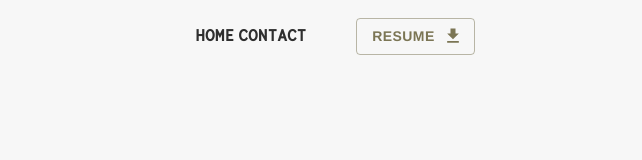
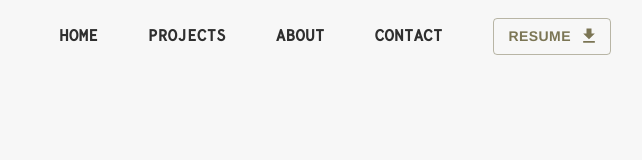
Before and after one commit to winterhardcastle/personal-website-v2, a React (Create React App) app: page /contact in a window 1280 px wide. Shown: the top 160 px of the page, without its empty margins (328-970 px from the left). Built offline with nearby package versions, Linux system fonts and the light colour scheme; no server answers.

Commit message:
Added About and Projects navbar buttons and created custom scrolltoElement function

```diff
--- a/src/components/about/About.tsx
+++ b/src/components/about/About.tsx
@@ -1,6 +1,6 @@
 const About = () => {
     return (
-        <div className="h-screen flex flex-col justify-center">
+        <div className="h-screen flex flex-col justify-center" id="aboutme">
             <h1 className="pb-12 pl-[25vw] font-bold text-left text-5xl">About Me</h1>
             <div className="flex justify-around">
                 <div className="w-1/2 flex gap-4 justify-left">
--- a/src/components/nav/Navbar.tsx
+++ b/src/components/nav/Navbar.tsx
@@ -1,6 +1,7 @@
 import { Button } from "@mui/material";
 import DownloadIcon from '@mui/icons-material/Download';
 import { Link } from "react-router-dom";
+import {scrollToElement} from '../../utils/functions'
 
 const Navbar = () => {
     return(
@@ -8,7 +9,11 @@ const Navbar = () => {
         <div className='bg-white dark-bg-white select-none flex justify-center items-center'>
             <div className="p-4 flex font-semibold align-center items-center justify-center">
                 <Link to="/" className="pl-12">HOME</Link>
-                <Link to="/contact" className="pr-12">CONTACT</Link>
+                {/*eslint-disable-next-line jsx-a11y/anchor-is-valid */}
+                <a className="px-12" onClick={() => {scrollToElement('softwareprojects')}}>PROJECTS</a>
+                {/*eslint-disable-next-line jsx-a11y/anchor-is-valid */}
+                <a onClick={() => {scrollToElement('aboutme')}}>ABOUT</a>
+                <Link to="/contact" className="px-12">CONTACT</Link>
                 <a className="max-md:hidden"target="_blank" download="WinterHardcastle_resume" href='/Winter Hardcastle_resume.pdf'>
                     <Button color="primary" sx={{fontFamily: "helvetica", fontWeight:"bold", cursor:"crosshair"}} variant="outlined" endIcon={<DownloadIcon />}>RESUME</Button>
                 </a>
--- a/src/components/projects/SoftwareProjects.tsx
+++ b/src/components/projects/SoftwareProjects.tsx
@@ -29,7 +29,7 @@ const SoftwareProjects = () => {
     }
 
     return (
-        <div>
+        <div id="softwareprojects">
             <h1 className="py-12 pl-[25vw] text-left text-5xl font-bold">Software Projects</h1>
             <div className="p-8 text-left flex items-center justify-center">
                 <IconButton onClick={() => {selectProj(projNum - 1)}} color="primary" size="large">
--- a/src/utils/functions.tsx
+++ b/src/utils/functions.tsx
@@ -27,3 +27,9 @@ export const hackerText = (evt:any) => {
     iteration += 1 / 3;
   }, 30);
 }
+
+export const scrollToElement = (el:any) => {
+  const element= document.getElementById(el);
+  // eslint-disable-next-line @typescript-eslint/no-unused-expressions
+  element ? (element.scrollIntoView({behavior: "smooth"})) : null;
+}
```
